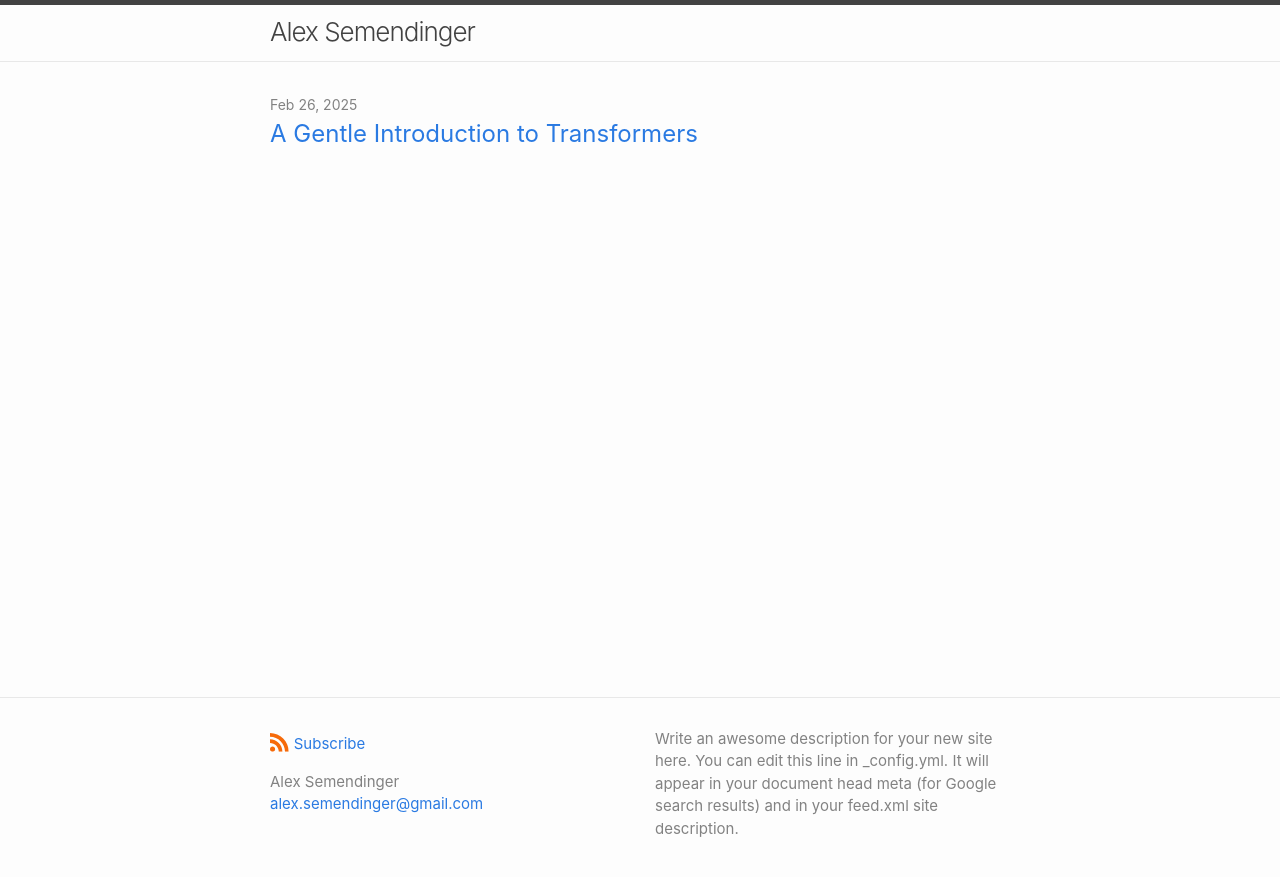
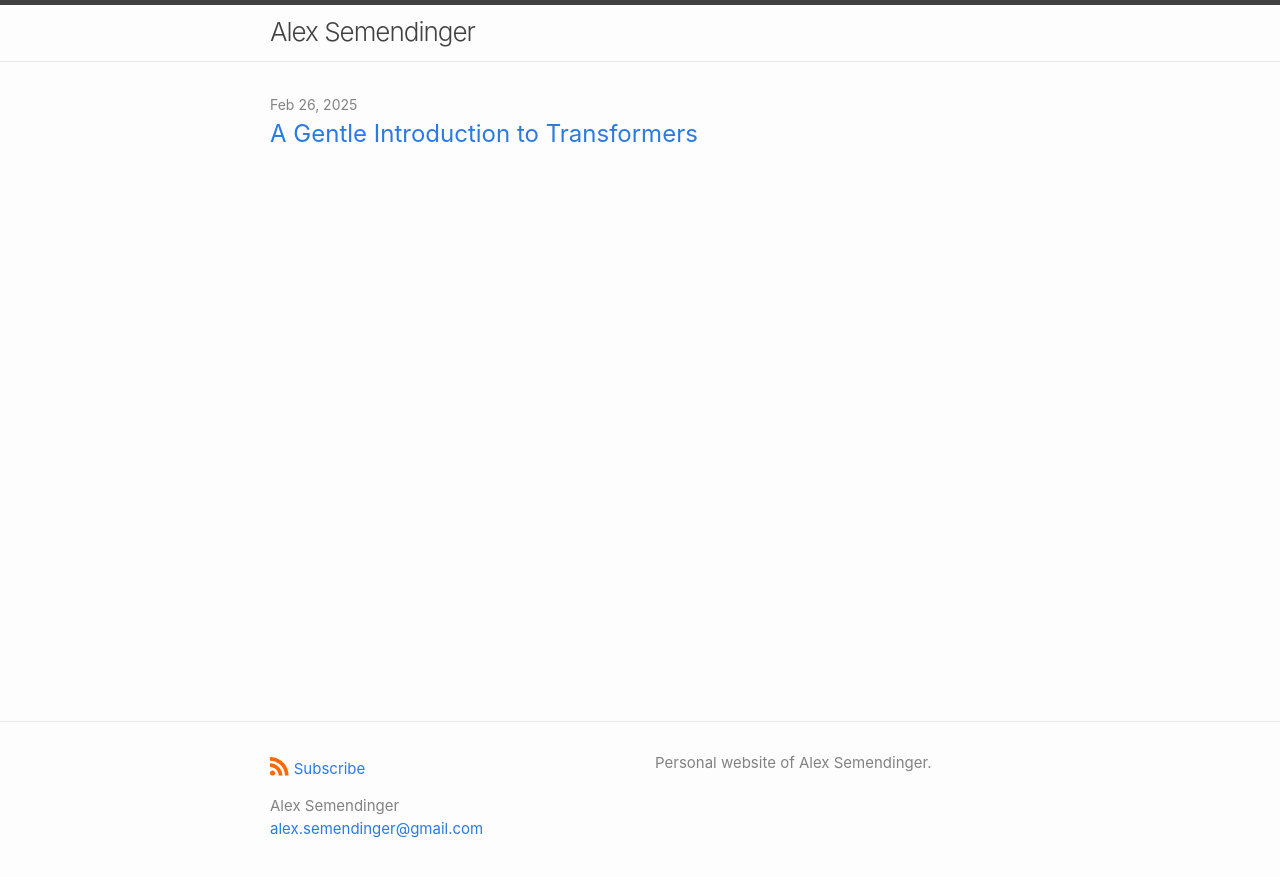
Before and after one commit to alexsemendinger/alexsemendinger.github.io, a Jekyll site: the page built from index.md, in a window 1280 px wide. Shown: the top 877 px of the page. Built offline with Jekyll 4.4.1, drawn with Linux system fonts in a browser that asks for light colours.

Commit message:
edited description

```diff
--- a/_config.yml
+++ b/_config.yml
@@ -6,9 +6,8 @@ author:
 # The `>` after `description:` means to ignore line-breaks until next key.
 # If you want to omit the line-break after the end of text, use `>-` instead.
 description: >
-  Write an awesome description for your new site here. You can edit this line
-  in _config.yml. It will appear in your document head meta (for Google search
-  results) and in your feed.xml site description.
+  Personal website of Alex Semendinger.
+
 
 # Build settings
 
```
